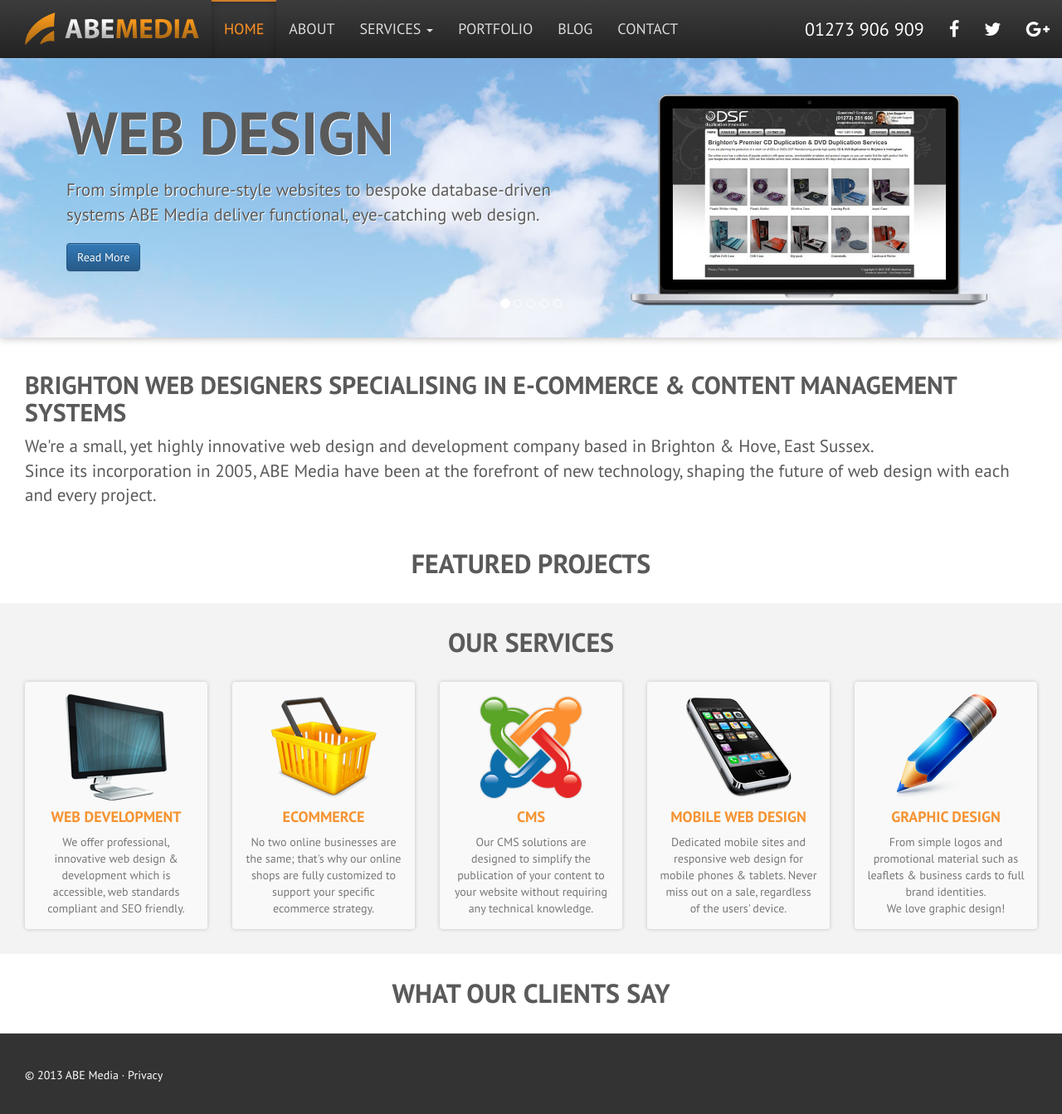
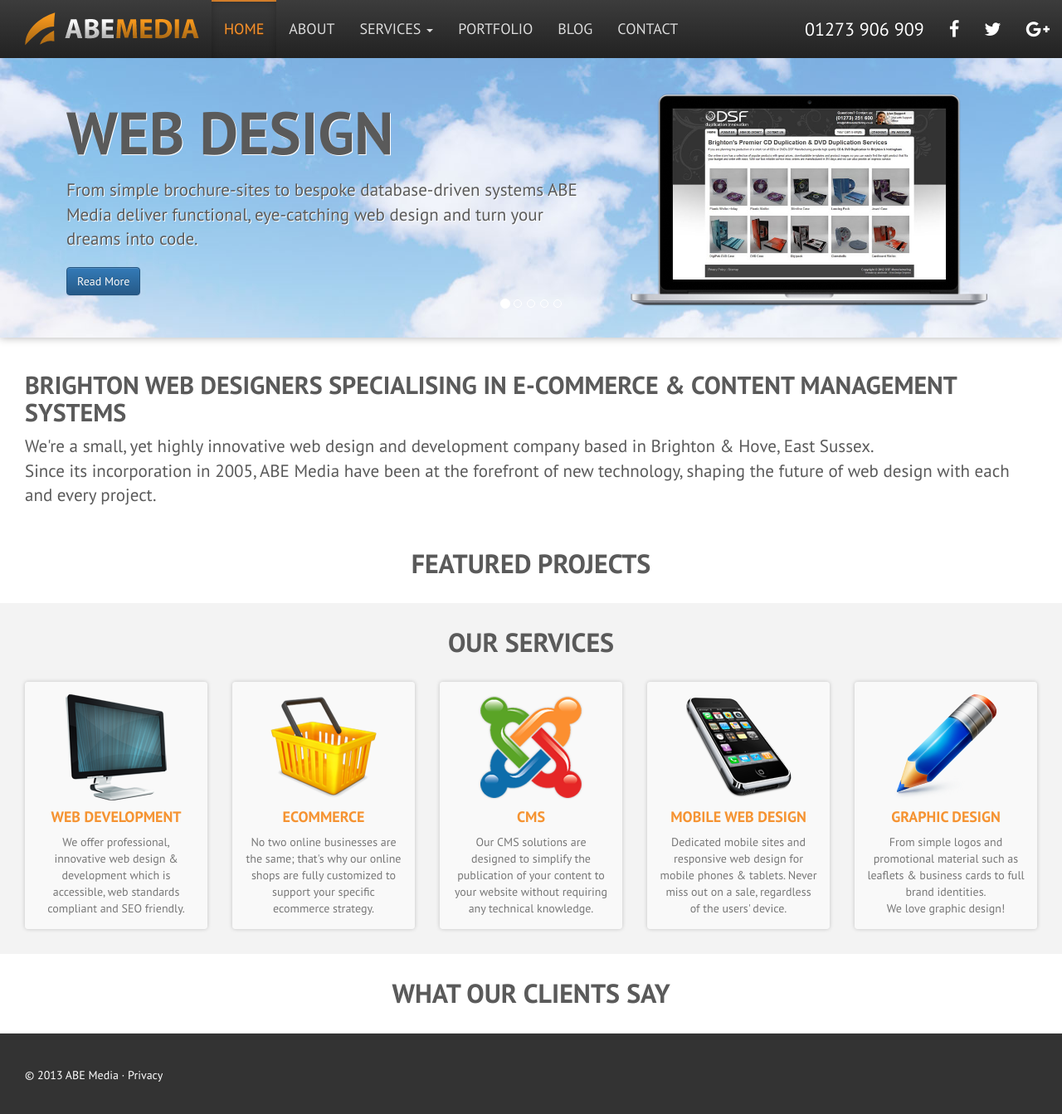
Before and after one commit to abemedia/abemedia.github.io, a Jekyll site: the page built from index.md, in a window 1280 px wide and 1346 px high. Shown: the top 1343 px of the window at 83% size. Built offline with Jekyll 4.4.1, drawn with Linux system fonts in a browser that asks for light colours; nearby versions of some CDN libraries.

Commit message:
Update slide.yml

```diff
--- a/_data/slide.yml
+++ b/_data/slide.yml
@@ -4,21 +4,21 @@
     url: web-design-brighton
     icon: /images/services/web-development.png
     image: /images/portfolio/dsfmanufacturing.jpg
-    desc: "From simple brochure-style websites to bespoke database-driven systems ABE Media deliver functional, eye-catching web design."
+    desc: "From simple brochure-sites to bespoke database-driven systems ABE Media deliver functional, eye-catching web design and turn your dreams into code."
 -
     title: Ecommerce
     alias: ecommerce
     url: ecommerce-web-design
     icon: /images/services/ecommerce.png
     image: /images/portfolio/dsfmanufacturing.jpg
-    desc: "ABE Media's online shops are customer-friendly, fast &amp; secure to ."
+    desc: "ABE Media's online shops are customer-friendly, fast &amp; secure to help you take advantage of exciting new business opportunities in an ever-growing market.."
 -
     title: CMS Websites
     alias: cms
     url: content-management-systems-cms
     icon: /images/services/joomla-development.png
     image: /images/portfolio/dsfmanufacturing.jpg
-    desc: "Flexible out-of-the-box solutions &amp; bespoke CMS development. ABE Media are experts at developing innovative with Joomla."
+    desc: "From flexible out-of-the-box solutions to bespoke CMS development, ABE Media are experts at creating innovative, content-driven websites with the popular Joomla CMS."
 -
     title: Mobile Websites
     alias: mobile
```
